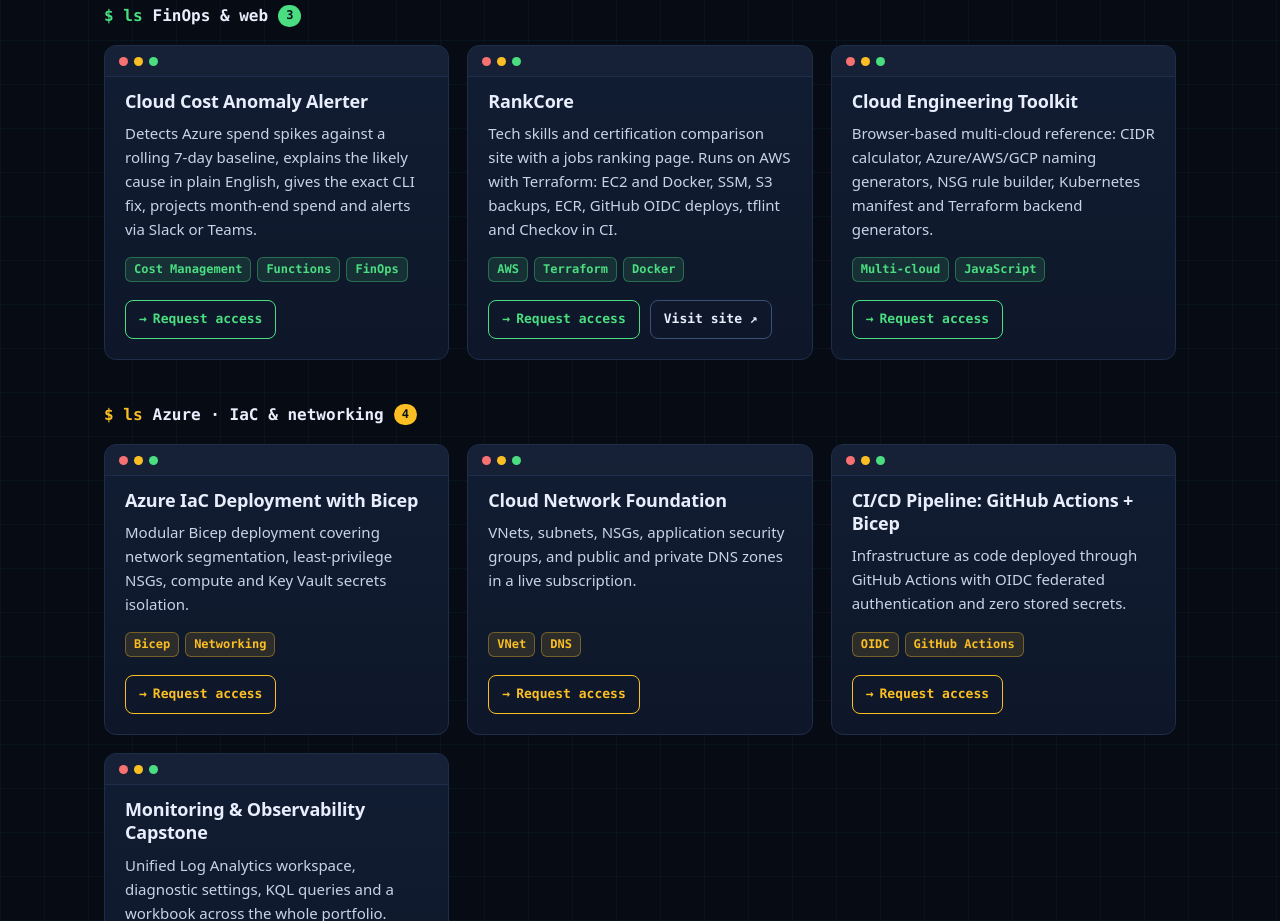
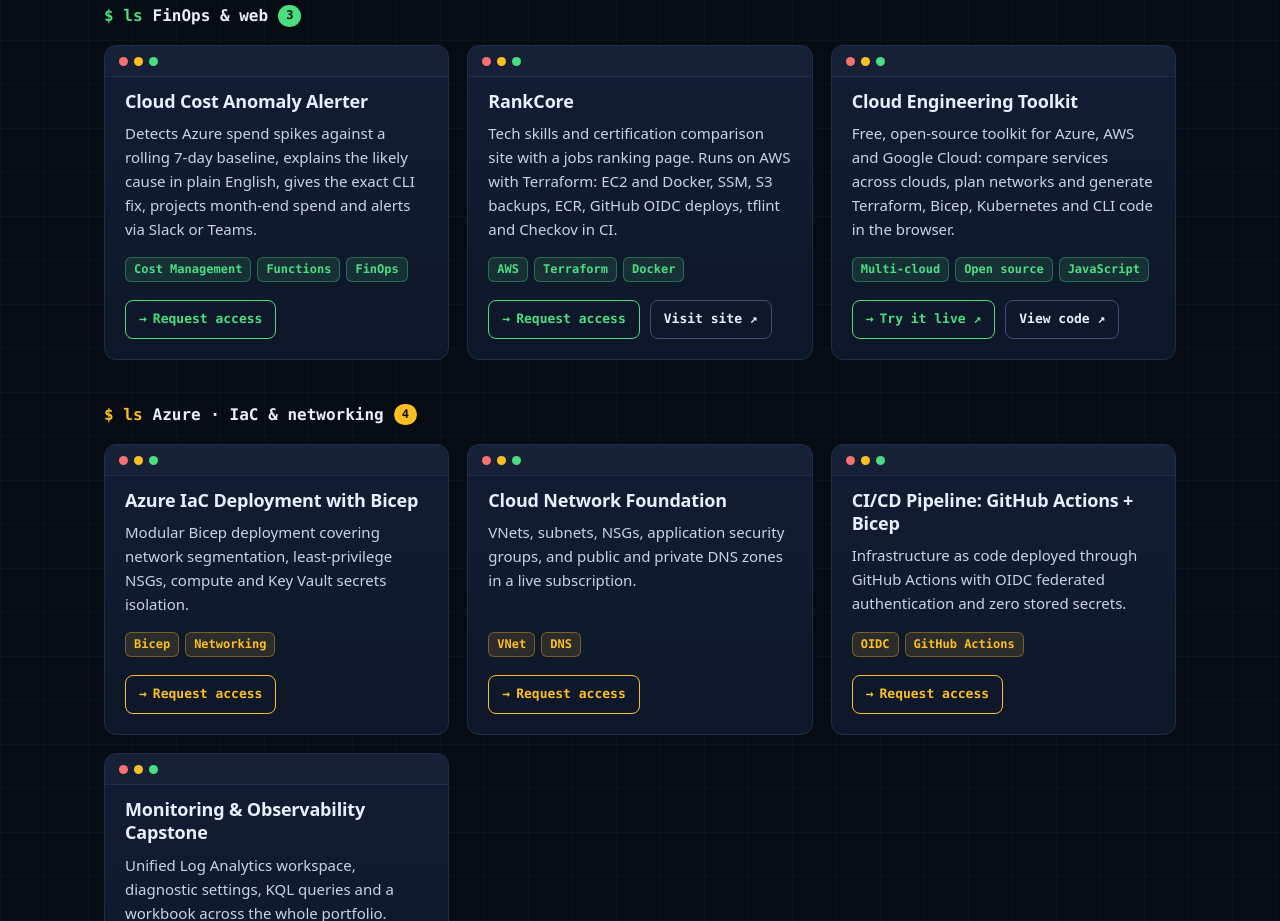
Before and after one commit to janeologhadien/janeologhadien.github.io, a plain HTML site: page index.html in a window 1280 px wide. Shown: the part 1500-2421 px from the top of the page. Drawn offline with Linux system fonts and the light colour scheme.

Commit message:
Toolkit card: Try it live and View code; add toolkit to sitemap

```diff
--- a/index.html
+++ b/index.html
@@ -157,7 +157,7 @@
 <div class="group c2"><h3 class="group-title"><span class="dot"></span>FinOps &amp; web<span class="count">3</span></h3><div class="grid">
 <article class="card"><h4>Cloud Cost Anomaly Alerter</h4><p>Detects Azure spend spikes against a rolling 7-day baseline, explains the likely cause in plain English, gives the exact CLI fix, projects month-end spend and alerts via Slack or Teams.</p><div class="tags"><span class="tag">Cost Management</span><span class="tag">Functions</span><span class="tag">FinOps</span></div><div class="actions"><a class="btn primary" href="mailto:jane.ologh@gmail.com?subject=Access%20request%3A%20Cloud%20Cost%20Anomaly%20Alerter&amp;body=Hi%20Jane%2C%0A%0AI%27d%20like%20to%20review%20the%20code%20for%3A%20Cloud%20Cost%20Anomaly%20Alerter%0A%0AName%3A%0ACompany%20/%20role%3A%0A%0AThanks">Request access</a></div></article>
 <article class="card"><h4>RankCore</h4><p>Tech skills and certification comparison site with a jobs ranking page. Runs on AWS with Terraform: EC2 and Docker, SSM, S3 backups, ECR, GitHub OIDC deploys, tflint and Checkov in CI.</p><div class="tags"><span class="tag">AWS</span><span class="tag">Terraform</span><span class="tag">Docker</span></div><div class="actions"><a class="btn primary" href="mailto:jane.ologh@gmail.com?subject=Access%20request%3A%20RankCore&amp;body=Hi%20Jane%2C%0A%0AI%27d%20like%20to%20review%20the%20code%20for%3A%20RankCore%0A%0AName%3A%0ACompany%20/%20role%3A%0A%0AThanks">Request access</a><a class="btn ghost" href="https://rankcore.app" target="_blank" rel="noopener">Visit site ↗</a></div></article>
-<article class="card"><h4>Cloud Engineering Toolkit</h4><p>Browser-based multi-cloud reference: CIDR calculator, Azure/AWS/GCP naming generators, NSG rule builder, Kubernetes manifest and Terraform backend generators.</p><div class="tags"><span class="tag">Multi-cloud</span><span class="tag">JavaScript</span></div><div class="actions"><a class="btn primary" href="mailto:jane.ologh@gmail.com?subject=Access%20request%3A%20Cloud%20Engineering%20Toolkit&amp;body=Hi%20Jane%2C%0A%0AI%27d%20like%20to%20review%20the%20code%20for%3A%20Cloud%20Engineering%20Toolkit%0A%0AName%3A%0ACompany%20/%20role%3A%0A%0AThanks">Request access</a></div></article>
+<article class="card"><h4>Cloud Engineering Toolkit</h4><p>Free, open-source toolkit for Azure, AWS and Google Cloud: compare services across clouds, plan networks and generate Terraform, Bicep, Kubernetes and CLI code in the browser.</p><div class="tags"><span class="tag">Multi-cloud</span><span class="tag">Open source</span><span class="tag">JavaScript</span></div><div class="actions"><a class="btn primary" href="https://janeologhadien.github.io/cloud-engineering-toolkit/" target="_blank" rel="noopener">Try it live ↗</a><a class="btn ghost" href="https://github.com/janeologhadien/cloud-engineering-toolkit" target="_blank" rel="noopener">View code ↗</a></div></article>
 </div></div>
 <div class="group c3"><h3 class="group-title"><span class="dot"></span>Azure · IaC &amp; networking<span class="count">4</span></h3><div class="grid">
 <article class="card"><h4>Azure IaC Deployment with Bicep</h4><p>Modular Bicep deployment covering network segmentation, least-privilege NSGs, compute and Key Vault secrets isolation.</p><div class="tags"><span class="tag">Bicep</span><span class="tag">Networking</span></div><div class="actions"><a class="btn primary" href="mailto:jane.ologh@gmail.com?subject=Access%20request%3A%20Azure%20IaC%20Deployment%20with%20Bicep&amp;body=Hi%20Jane%2C%0A%0AI%27d%20like%20to%20review%20the%20code%20for%3A%20Azure%20IaC%20Deployment%20with%20Bicep%0A%0AName%3A%0ACompany%20/%20role%3A%0A%0AThanks">Request access</a></div></article>
--- a/sitemap.xml
+++ b/sitemap.xml
@@ -1,4 +1,5 @@
 <?xml version="1.0" encoding="UTF-8"?>
 <urlset xmlns="http://www.sitemaps.org/schemas/sitemap/0.9">
   <url><loc>https://janeologhadien.github.io/</loc><lastmod>2026-11-15</lastmod></url>
+  <url><loc>https://janeologhadien.github.io/cloud-engineering-toolkit/</loc><lastmod>2026-11-15</lastmod></url>
 </urlset>
```
